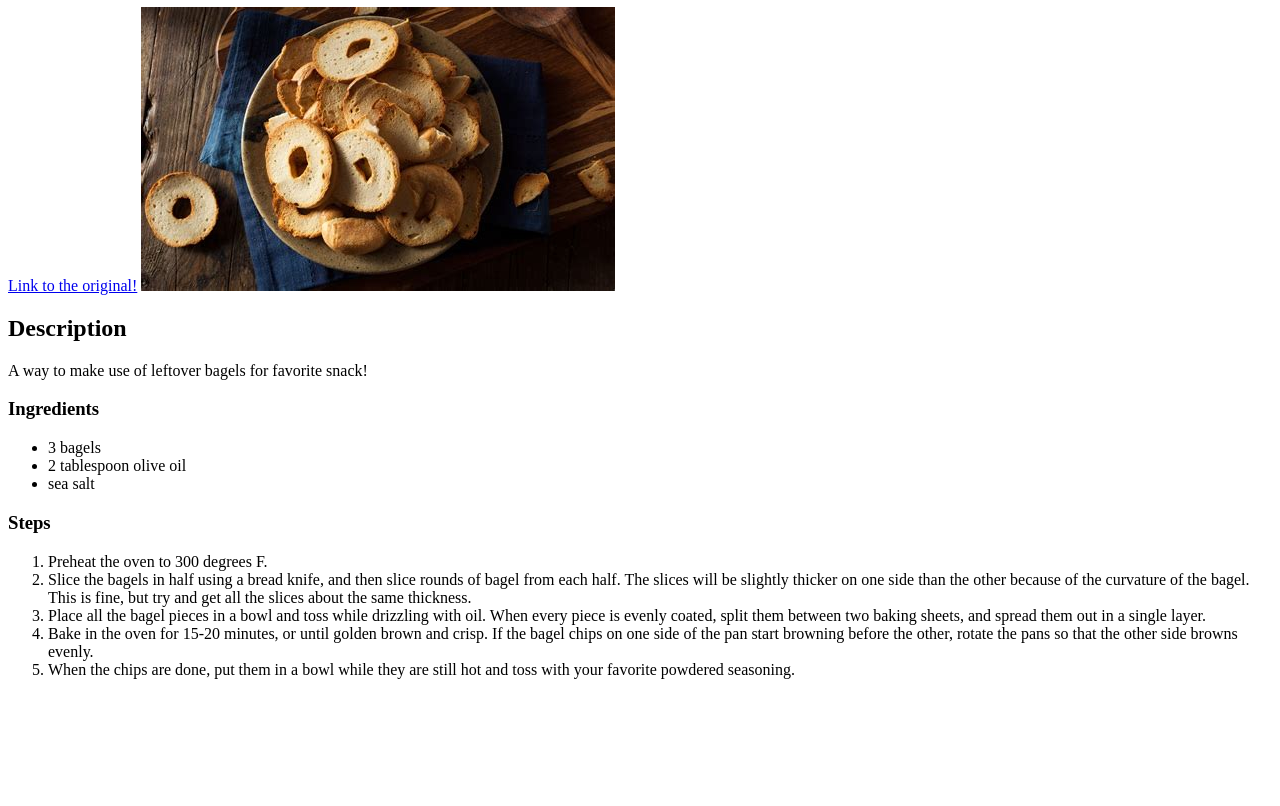
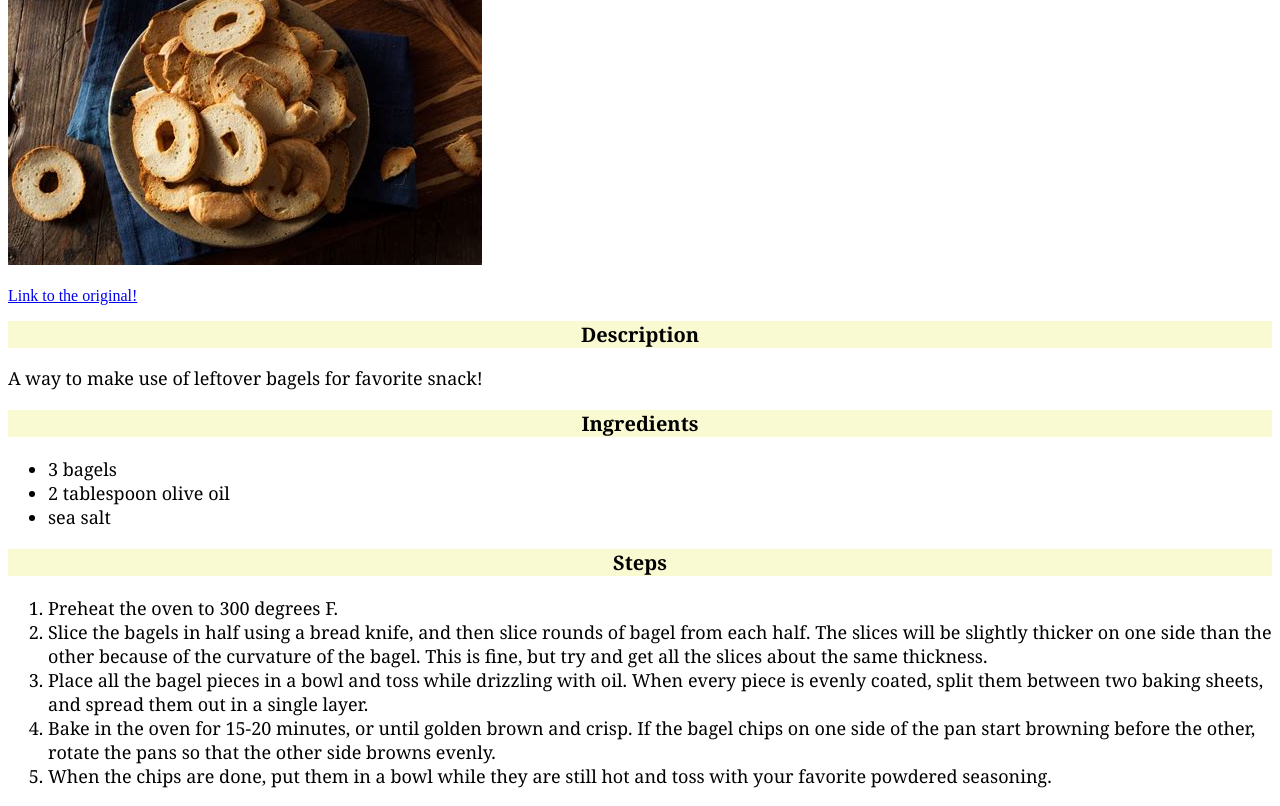
Before and after one commit to dubsdee/odin-recipes, a plain HTML site: page recipes/simplebagelchips.html in a window 1280 px wide. Shown: the part 73-879 px from the top of the page. Before the commit the page ends 800 px from the top, so only its background shows below. Drawn offline with Linux system fonts and the light colour scheme.

Commit message:
Added extrnal style sheet w/ sample layout

```diff
--- a/recipes/simplebagelchips.html
+++ b/recipes/simplebagelchips.html
@@ -4,12 +4,14 @@
     <meta charset="UTF-8">
     <meta http-equiv="X-UA-Compatible" content="IE=edge">
     <meta name="viewport" content="width=device-width, initial-scale=1.0">
-    <title>Document</title>
+    <link rel="stylesheet" href="style.css">
+
+    <title>Odin Recipes</title>
 </head>
 <body>
     <h1>Bagel Chips Recipe</h1>
+    <img src="bagelchips.jpg"><br></br>
     <a href="https://www.pbs.org/food/recipes/bagel-chips/">Link to the original!</a>
-    <img src="bagelchips.jpg">
 
     <h2>Description</h2>
    <p>A way to make use of leftover bagels for favorite snack!</p>
--- /dev/null
+++ b/recipes/style.css
@@ -0,0 +1,29 @@
+/* basic style sheet */
+
+p {
+  font-size: 18px;
+  color: black;
+  font-family: Georgia, 'Times New Roman', Times, serif
+}
+
+img {
+    height:auto;
+    width:auto;
+    align-items: center;
+}
+
+h1, h2, h3 {
+  background-color: lightgoldenrodyellow;
+  font-weight: bold;
+  color: black;
+  text-align: center;
+  font-family: Georgia, 'Times New Roman', Times, serif;
+  font-size: 20px;
+}
+
+ul, ol {
+  font-size: 18px;
+  color: black;
+  font-family: Georgia, 'Times New Roman', Times, serif;
+
+}
--- a/style.css
+++ /dev/null
@@ -1,11 +0,0 @@
-/* basic style sheet */
-
-p {
-    /* rgb example: */
-  color: rgb(100, 0, 127);
-}
-
-img {
-    height:auto;
-    width:50px;
-}
```
Also changed, not shown: index.html (+2 -1 lines), recipes/bagelchips.html (+2 -0 lines).
